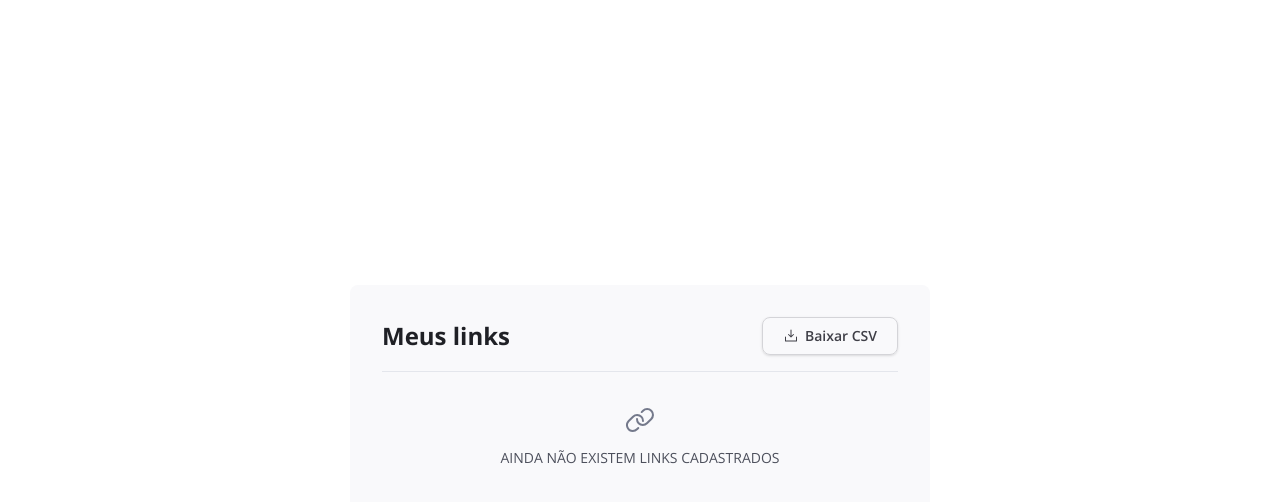
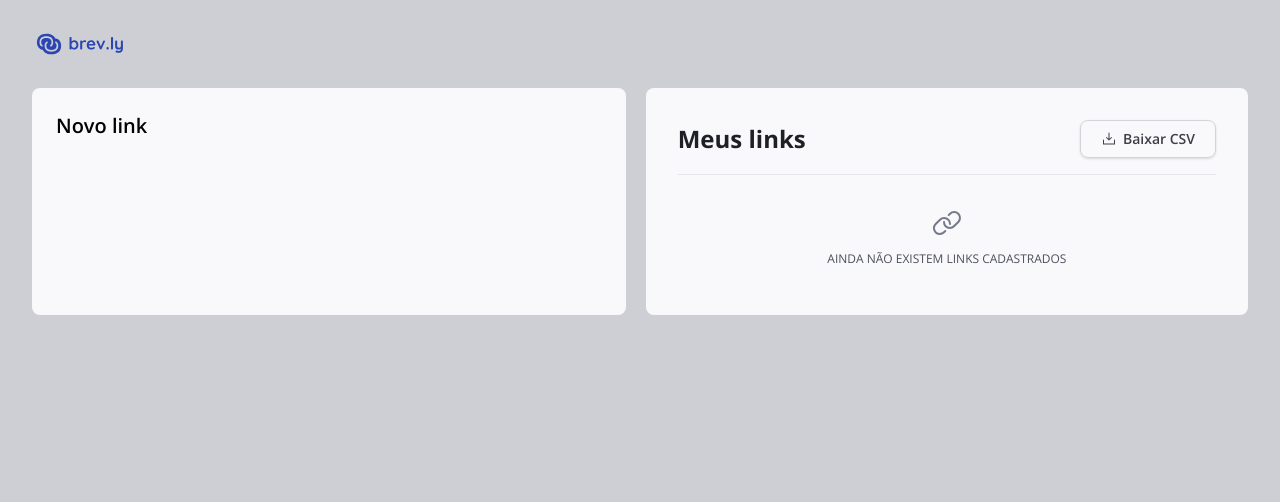
Before and after one commit to riadyounes/app-brev-ly, a React (Vite) app in the folder brev-ly-web/: page / in a window 1280 px wide. Shown: the top 502 px of the page. Built offline with nearby package versions, Linux system fonts and the light colour scheme.

Commit message:
Update index.html and Home component layout for improved asset management and styling

```diff
--- a/brev-ly-web/index.html
+++ b/brev-ly-web/index.html
@@ -2,7 +2,7 @@
 <html lang="en">
   <head>
     <meta charset="UTF-8" />
-    <link rel="icon" type="image/svg+xml" href="/vite.svg" />
+    <link rel="icon" type="image/svg+xml" href="./src/assets/Logo_Icon.svg" />
     <link rel="preconnect" href="https://fonts.googleapis.com">
     <link rel="preconnect" href="https://fonts.gstatic.com" crossorigin>
     <link href="https://fonts.googleapis.com/css2?family=Open+Sans:ital,wght@0,300..800;1,300..800&display=swap" rel="stylesheet">
--- a/brev-ly-web/src/components/link-list.tsx
+++ b/brev-ly-web/src/components/link-list.tsx
@@ -5,7 +5,7 @@ export function LinkList() {
 
   const isEmptyList = true; // This should be replaced with actual logic to check if there are links
   return (
-    <div className="max-w-[580px] w-full rounded-lg bg-gray-100 p-8 flex flex-col gap-4">
+    <div className="w-full rounded-lg bg-gray-100 p-8 flex flex-col gap-4">
       <div className="flex items-center justify-between">
         <h2 className="font-bold text-2xl text-gray-600">Meus links</h2>
         <Button variant="secondary" className="flex items-center" >
@@ -17,7 +17,7 @@ export function LinkList() {
       {isEmptyList && (
         <div className="flex flex-col items-center justify-center gap-3 py-4">
           <Link className="text-gray-400 size-8" />
-          <p className="text-sm text-gray-500 uppercase">ainda não existem links cadastrados</p>
+          <p className="text-xs text-gray-500 uppercase">ainda não existem links cadastrados</p>
         </div>
       )}
     </div>
--- a/brev-ly-web/src/pages/home.tsx
+++ b/brev-ly-web/src/pages/home.tsx
@@ -1,9 +1,20 @@
 import { LinkList } from "../components/link-list";
+import Logo from "../assets/Logo.svg";
 
 export function Home() {
   return (
-    <div className="flex h-screen items-center justify-center">
-      <LinkList />
+    <div className="min-h-screen bg-gray-300">
+      <div className="max-w-7xl flex flex-col p-8 justify-center items-center md:items-start">
+        <img src={Logo} alt="" className="h-6 w-[96px] mb-6 md:mb-8" />
+        <div className="flex flex-col md:flex-row gap-5 w-full">
+          <div className="bg-gray-100 p-6 rounded-lg w-full">
+            <h2 className="text-xl font-semibold mb-4">Novo link</h2>
+          </div>
+          <LinkList />
+        </div>
+      </div>
+
     </div>
+
   )
 }
```
